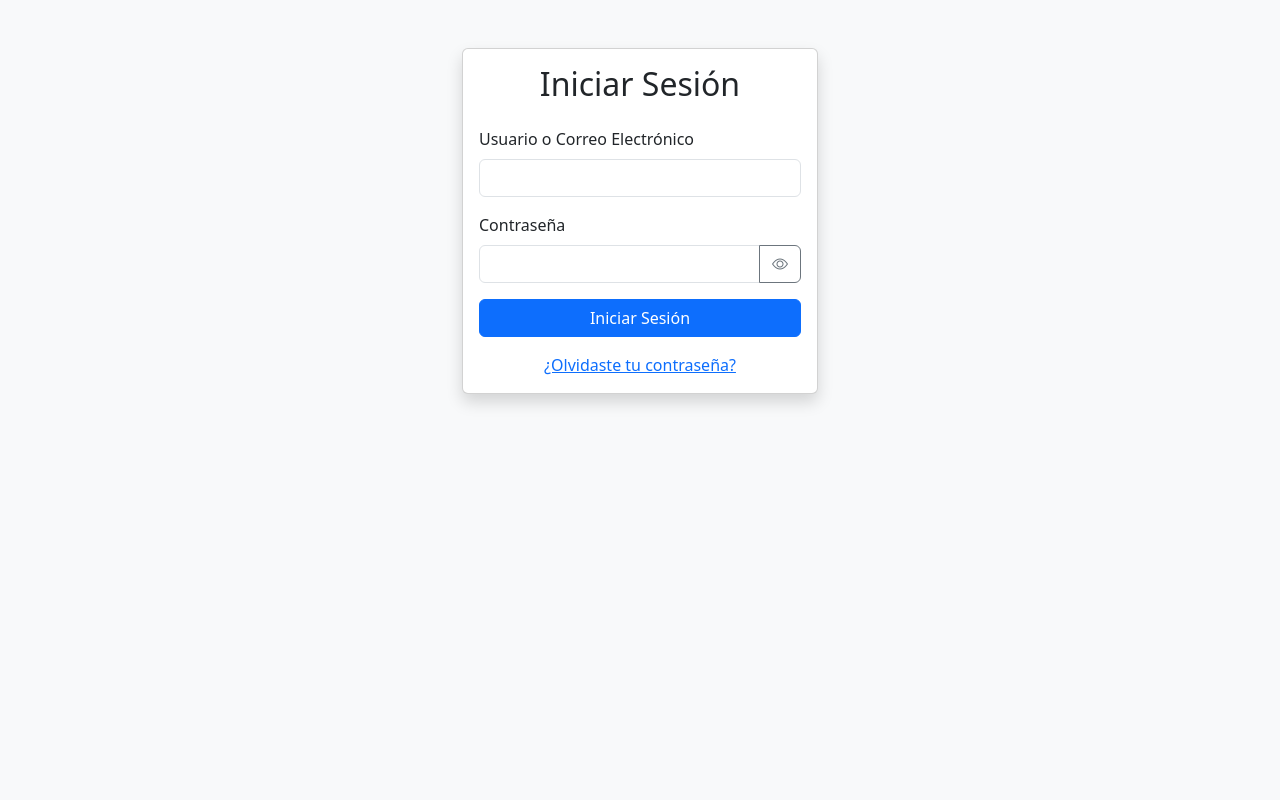
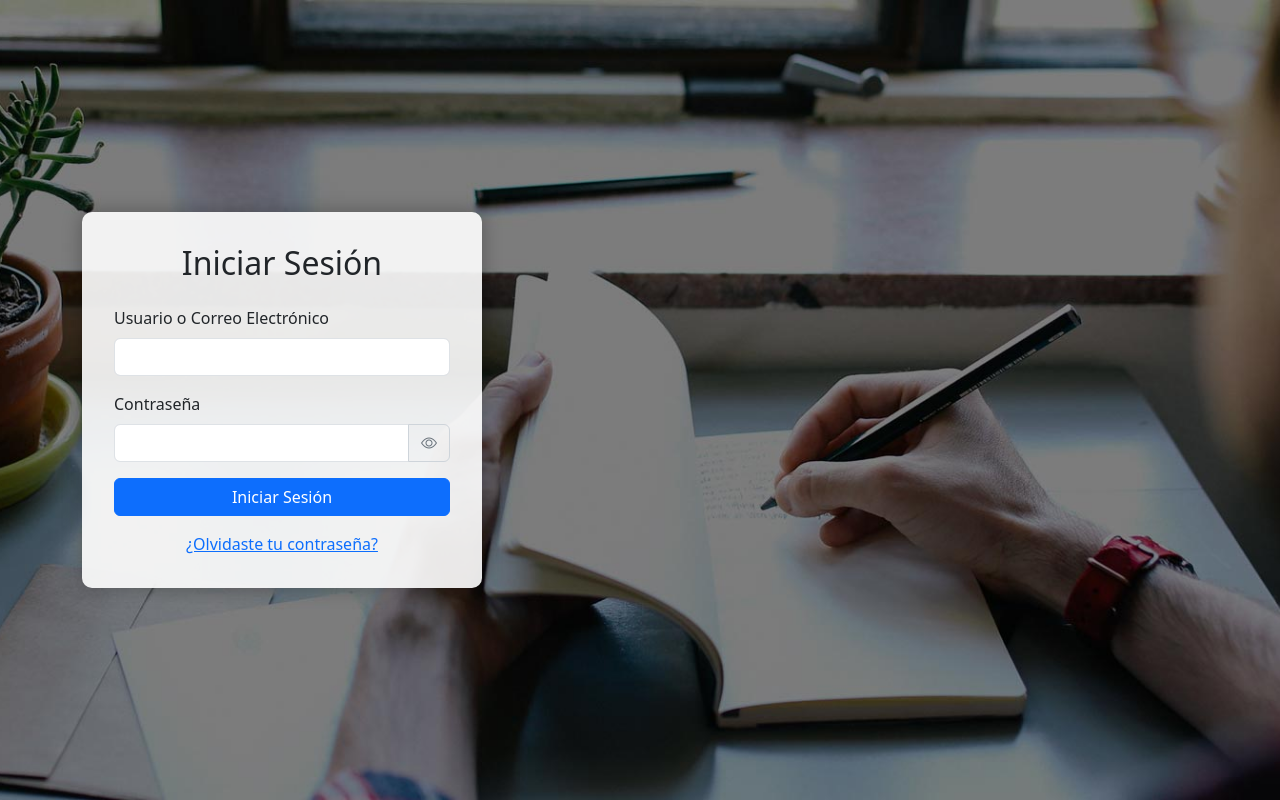
Before and after one commit to Javier-osw/sistema-login-seguro, a PHP site: page / in a window 1280 px wide. Run offline with PHP 8.4, Linux system fonts and the light colour scheme; some libraries are stand-ins or nearby versions.

Commit message:
Actualización final: Mejoras visuales y documentación

```diff
--- a/config.php
+++ b/config.php
@@ -1,9 +1,9 @@
 <?php
 // Configuración de la base de datos
-define('DB_HOST', 'localhost');
-define('DB_NAME', 'proy_cursor');
-define('DB_USER', 'root');
-define('DB_PASS', '');
+define('DB_HOST', 'localhost');     // Host de la base de datos
+define('DB_NAME', 'proy_cursor');      // Nombre de la base de datos
+define('DB_USER', 'root');   // Usuario de la base de datos
+define('DB_PASS', '');  // Contraseña de la base de datos
 
 // Configuración de seguridad
 define('MAX_LOGIN_ATTEMPTS', 5); // Máximo de intentos de login
--- a/index.php
+++ b/index.php
@@ -127,16 +127,72 @@ $csrf_token = generateCSRFToken();
 <head>
     <meta charset="UTF-8">
     <meta name="viewport" content="width=device-width, initial-scale=1.0">
-    <title>Login</title>
+    <title>Login Seguro</title>
     <link href="https://cdn.jsdelivr.net/npm/bootstrap@5.3.0/dist/css/bootstrap.min.css" rel="stylesheet">
-    <link href="https://cdn.jsdelivr.net/npm/bootstrap-icons@1.7.2/font/bootstrap-icons.css" rel="stylesheet">
+    <link href="https://cdn.jsdelivr.net/npm/bootstrap-icons@1.11.3/font/bootstrap-icons.min.css" rel="stylesheet">
+    <style>
+        body {
+            background-image: url('assets/img/intro-bg.jpg');
+            background-size: cover;
+            background-position: center;
+            background-repeat: no-repeat;
+            min-height: 100vh;
+            display: flex;
+            align-items: center;
+            justify-content: center;
+            background-attachment: fixed;
+        }
+        .login-container {
+            background-color: rgba(255, 255, 255, 0.9);
+            padding: 2rem;
+            border-radius: 10px;
+            box-shadow: 0 0 20px rgba(0, 0, 0, 0.3);
+            max-width: 400px;
+            width: 100%;
+        }
+        .form-control:focus {
+            box-shadow: 0 0 0 0.25rem rgba(13, 110, 253, 0.25);
+        }
+        .btn-primary {
+            background-color: #0d6efd;
+            border-color: #0d6efd;
+            transition: all 0.3s ease;
+        }
+        .btn-primary:hover {
+            background-color: #0b5ed7;
+            border-color: #0a58ca;
+            transform: translateY(-2px);
+        }
+        .password-container {
+            position: relative;
+        }
+        .toggle-password {
+            position: absolute;
+            right: 10px;
+            top: 50%;
+            transform: translateY(-50%);
+            cursor: pointer;
+            background: none;
+            border: none;
+            color: #6c757d;
+        }
+        .input-group .btn-outline-secondary {
+            border-color: #ced4da;
+        }
+        .input-group .btn-outline-secondary:hover {
+            background-color: #f8f9fa;
+            border-color: #ced4da;
+        }
+        .input-group .btn-outline-secondary:focus {
+            box-shadow: none;
+        }
+    </style>
 </head>
-<body class="bg-light">
+<body>
     <div class="container">
-        <div class="row justify-content-center mt-5">
-            <div class="col-md-6 col-lg-4">
-                <div class="card shadow">
-                    <div class="card-body">
+        <div class="row justify-content-center">
+            <div class="col-12">
+                <div class="login-container">
                     <h2 class="text-center mb-4">Iniciar Sesión</h2>
 
                     <?php if ($error): ?>
@@ -171,7 +227,6 @@ $csrf_token = generateCSRFToken();
                         <a href="#" data-bs-toggle="modal" data-bs-target="#recuperarPasswordModal">
                             ¿Olvidaste tu contraseña?
                         </a>
-                        </div>
                     </div>
                 </div>
             </div>
```
Also changed, not shown: assets/img/intro-bg.jpg (added). Lines whose indentation alone changed are shown as unchanged.
